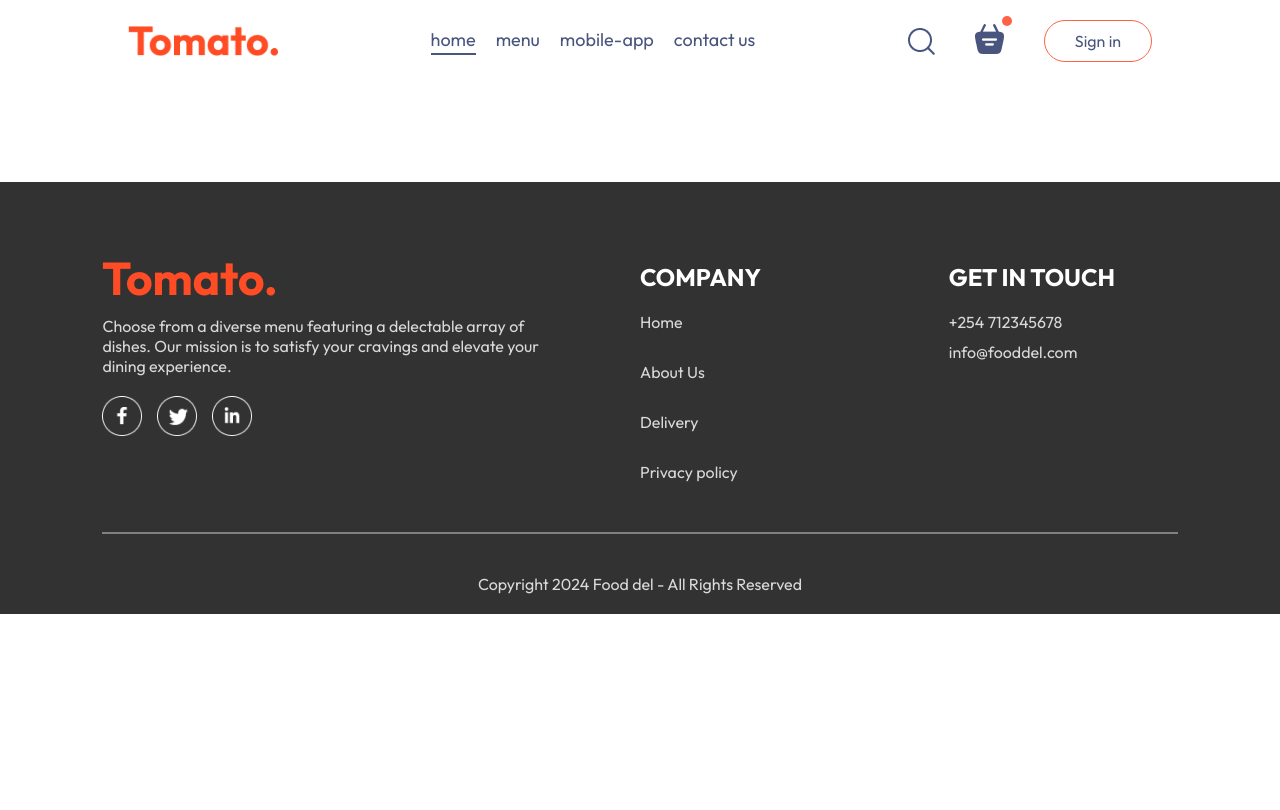
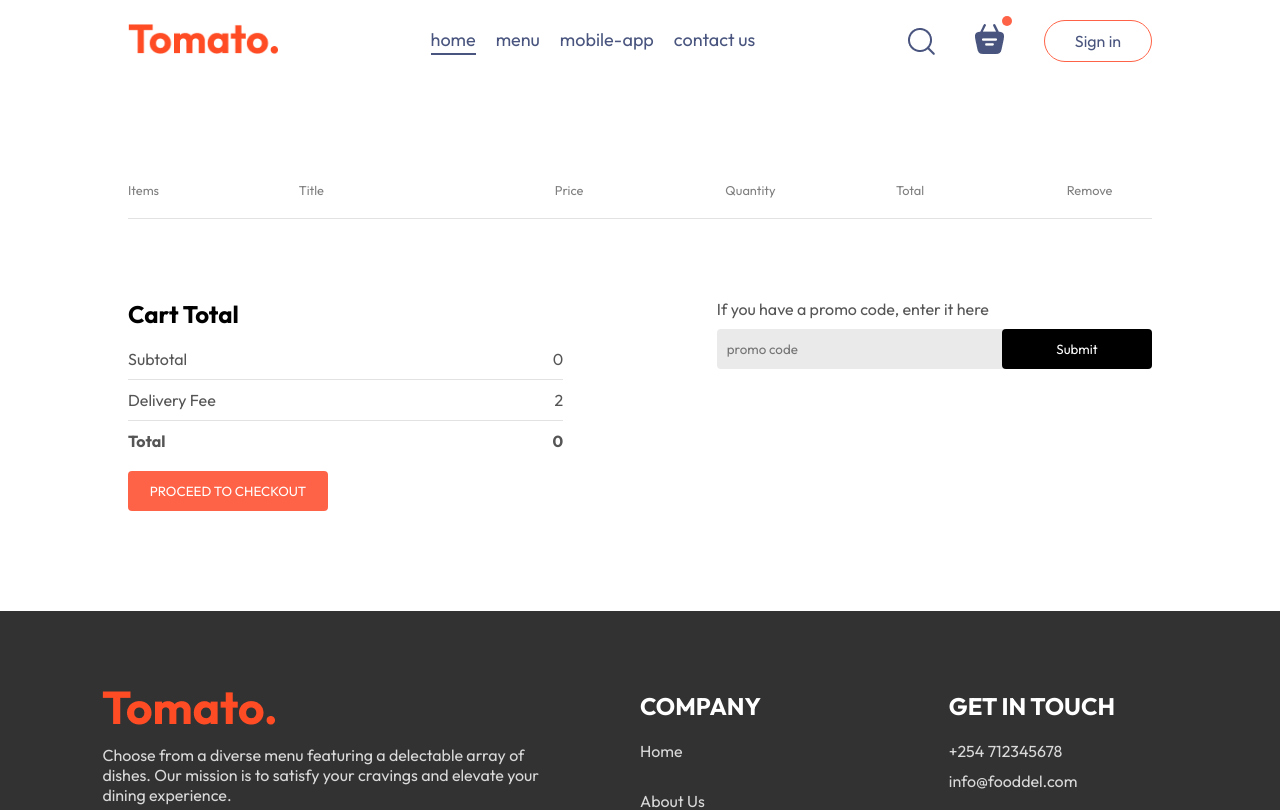
Before and after one commit to Wesebebe/food-delivery-app, a React (Vite) app in the folder frontend/: page /cart in a window 1280 px wide. Shown: the top 810 px of the page. Built offline with nearby package versions, Linux system fonts and the light colour scheme.

Commit message:
Add cart component

```diff
--- a/frontend/src/components/navbar/Navbar.jsx
+++ b/frontend/src/components/navbar/Navbar.jsx
@@ -7,7 +7,9 @@
   const [menu, setMenu] = useState("home");
   return (
     <div className="navbar">
-      <img src={assets.logo} alt="" className="logo" />
+      <Link to="/">
+        <img src={assets.logo} alt="" className="logo" />
+      </Link>
       <ul className="navbar-menu">
         <Link
           to="/"
@@ -41,7 +43,9 @@
       <div className="navbar-right">
         <img src={assets.search_icon} alt="" />
         <div className="navbar-search-icon">
-          <img src={assets.basket_icon} alt="" />
+          <Link to="/cart">
+            <img src={assets.basket_icon} alt="" />
+          </Link>
           <div className="dot"></div>
         </div>
         <button onClick={() => setShowLogIn(true)}>Sign in</button>
--- a/frontend/src/pages/Cart/Cart.css
+++ b/frontend/src/pages/Cart/Cart.css
@@ -0,0 +1,97 @@
+.cart {
+    margin-top: 100px;
+}
+
+.cart-items-title {
+    display: grid;
+    grid-template-columns: 1fr 1.5fr 1fr 1fr 1fr 0.5fr;
+    align-items: center;
+    color: grey;
+    font-size: max(1vw,12px);
+}
+
+.cart-items-item {
+    margin: 10px 0px;
+    color: black;
+}
+
+.cart-items-item img {
+    width: 50px;
+}
+
+.cart hr {
+    height: 1px;
+    background-color: #e2e2e2;
+    border: none;
+}
+
+.cart-items-item .cross {
+    cursor: pointer;
+}
+
+.cart-bottom {
+    margin-top: 80px;
+    display: flex;
+    justify-content: space-between;
+    gap: max(12vw,20px);
+}
+
+.cart-total {
+    flex: 1;
+    display: flex;
+    flex-direction: column;
+    gap: 20px;
+}
+
+.cart-total-details {
+    display: flex;
+    justify-content: space-between;
+    color: #555;
+}
+
+.cart-total hr {
+    margin: 10px 0px;
+}
+
+.cart-total button {
+    border: none;
+    color: white;
+    background-color: tomato;
+    width: max(15vw,200px);
+    padding: 12px 0px;
+    border-radius: 4px;
+    cursor: pointer;
+}
+
+.cart-promocode {
+    flex: 1;
+}
+
+.cart-promocode p {
+    color: #555;
+}
+
+.cart-promocode-input {
+    margin-top: 10px;
+    display: flex;
+    justify-content: space-between;
+    align-items: center;
+    background-color: #eaeaea;
+    border-radius: 4px;
+}
+
+.cart-promocode-input input {
+    background: transparent;
+    border: none;
+    outline: none;
+    padding-left: 10px;
+}
+
+.cart-promocode-input button {
+    width: max(10vw,150px);
+    padding: 12px 5px;
+    background-color: black;
+    border: none;
+    color: white;
+    border-radius: 4px;
+}
--- a/frontend/src/pages/Cart/Cart.jsx
+++ b/frontend/src/pages/Cart/Cart.jsx
@@ -1,12 +1,75 @@
-import React from 'react'
-import './Cart.css'
+import React, { useContext } from "react";
+import "./Cart.css";
+import { StoreContext } from "../../Context/StoreContext";
 
 const Cart = () => {
+  const { cartItems, food_list, removeFromCart } = useContext(StoreContext);
   return (
-    <div>
+    <div className="cart">
+      <div className="cart-items">
+        <div className="cart-items-title">
+          <p>Items</p>
+          <p>Title</p>
+          <p>Price</p>
+          <p>Quantity</p>
+          <p>Total</p>
+          <p>Remove</p>
+        </div>
+        <br />
+        <hr />
+        {food_list.map((item, index) => {
+          if (cartItems[item._id] > 0) {
+            return (
+              <div>
+                <div className="cart-items-title cart-items-item">
+                  <img src={item.image} alt="" />
+                  <p>{item.name}</p>
+                  <p>${item.price}</p>
+                  <p>{cartItems[item._id]}</p>
+                  <p>${item.price * cartItems[item._id]}</p>
+                  <p onClick={() => removeFromCart(item._id)} className="cross">
+                    x
+                  </p>
+                </div>
+                <hr />
+              </div>
+            );
+          }
+        })}
+      </div>
+      <div className="cart-bottom">
+        <div className="cart-total">
+          <h2>Cart Total</h2>
+          <div>
+            <div className="cart-total-details">
+              <p>Subtotal</p>
+              <p>{0}</p>
+            </div>
+            <hr />
+            <div className="cart-total-details">
+              <p>Delivery Fee</p>
+              <p>{2}</p>
+            </div>
+            <hr />
+            <div className="cart-total-details">
+              <b>Total</b>
+              <b>{0}</b>
+            </div>
+          </div>
+          <button>PROCEED TO CHECKOUT</button>
+        </div>
+        <div className="cart-promocode">
+          <div>
+            <p>If you have a promo code, enter it here</p>
+            <div className="cart-promocode-input">
+              <input type="text" placeholder="promo code" />
+              <button>Submit</button>
+            </div>
+          </div>
+        </div>
+      </div>
+    </div>
+  );
+};
 
-    </div>
-  )
-}
-
-export default Cart
+export default Cart;
```
